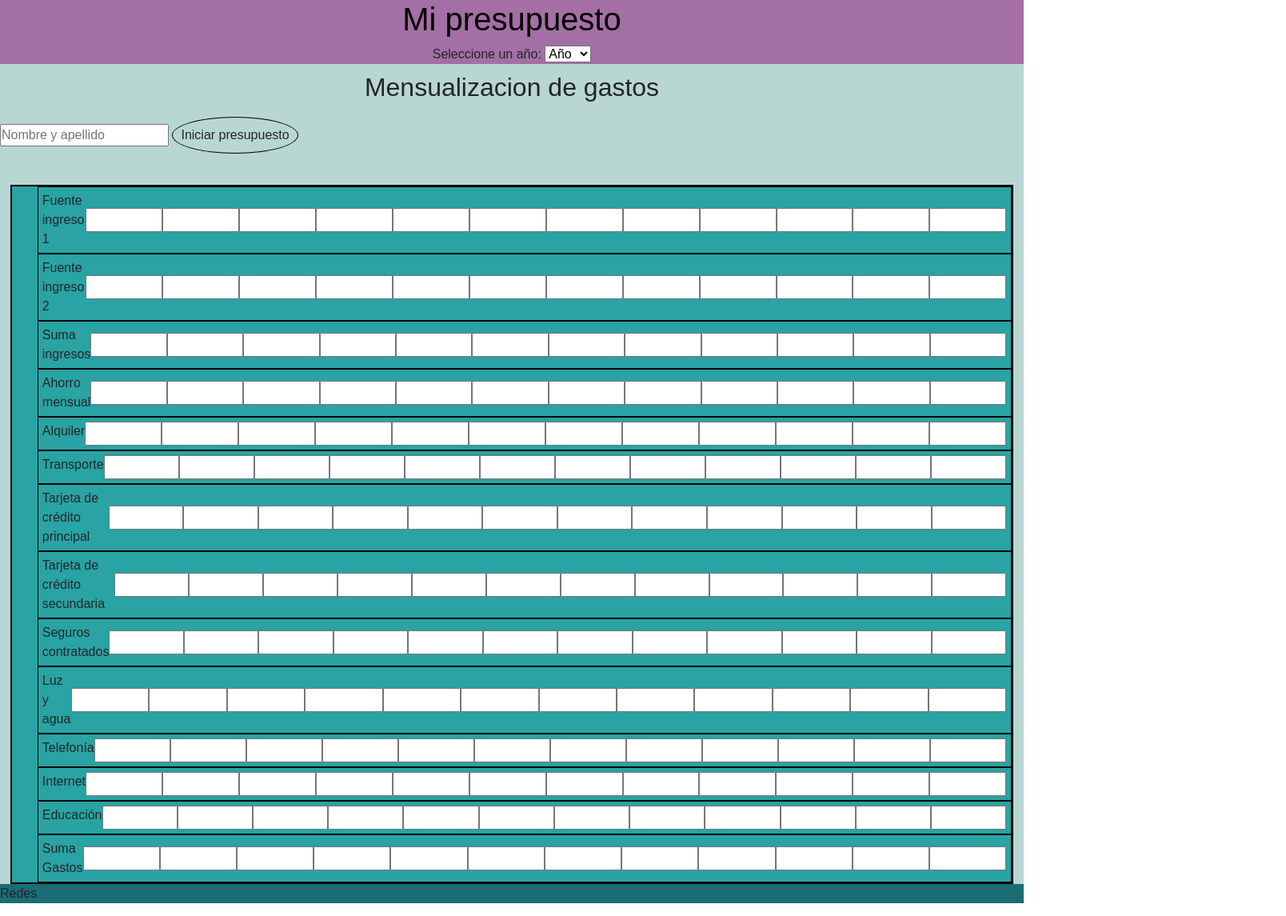
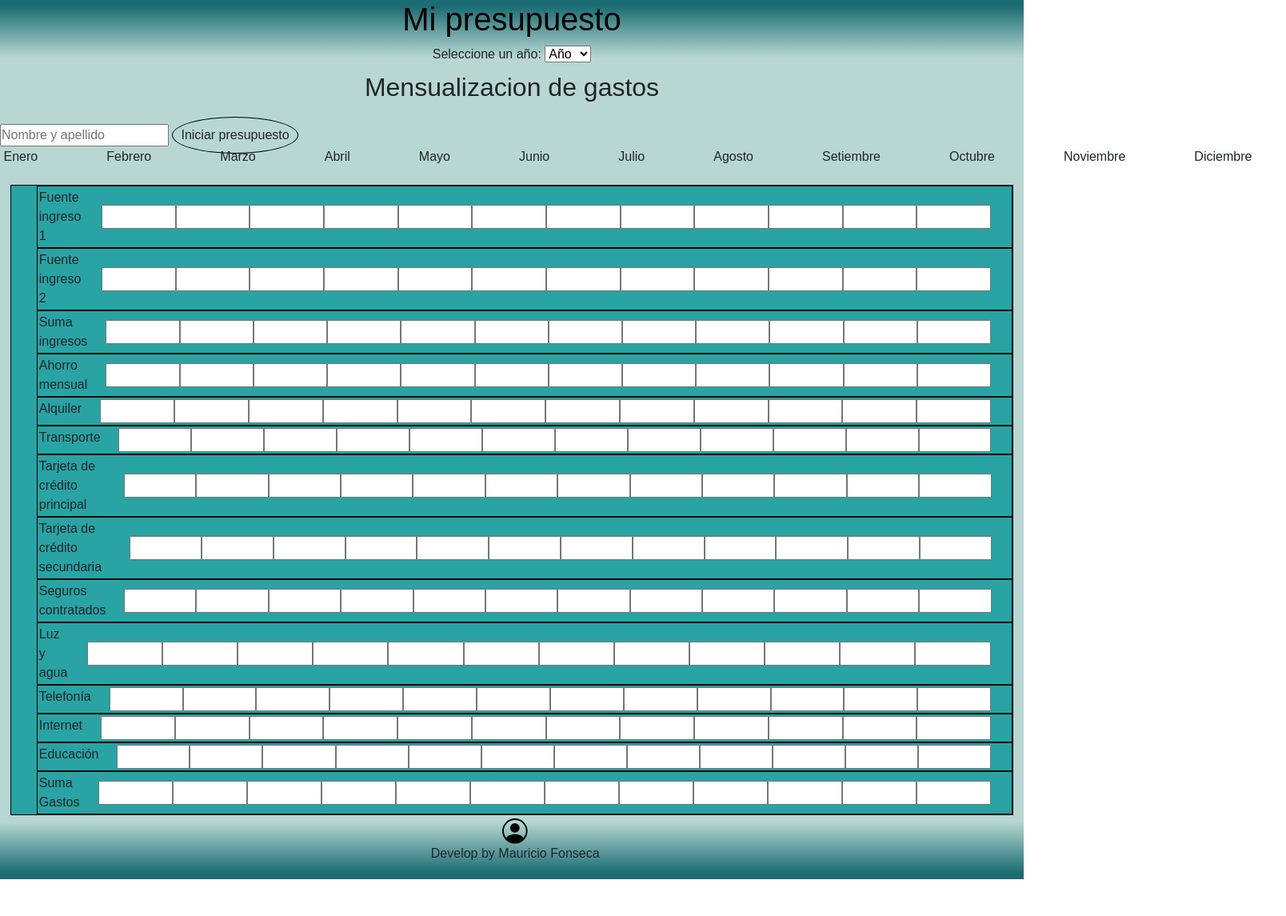
Before and after one commit to MauriFonseca/EntregaFinal-Fonseca, a website: page index.html in a window 1280 px wide. Shown: the whole page at 80% size, 1608 px wide, since content can reach past the window. After the commit the page ends 1099 px from the top, so only its background shows below. Drawn offline with nearby package versions, Linux system fonts and the light colour scheme.

Commit message:
Mauri - actualizacion segunda entrega JS

```diff
--- a/index.html
+++ b/index.html
@@ -4,9 +4,9 @@
     <meta charset="UTF-8">
     <meta name="viewport" content="width=device-width, initial-scale=1.0">
     <!--Meta description-->
-    <meta name="description" content="Nadie dice nada programacion 2024 y todo nuestro mejor contenido en un solo lugar">
+    <meta name="description" content="Este presupuesto interactivo fue creado para la mejor organizacion de los que lo necesiten. La idea es poder tener tus gastos alineados con tus fuentes de ingresos y poder lograr alcanzar una meta de ahorro realista y superable">
     <!--Meta keywords-->
-    <meta name="keywords" content="LUZU, NDN, Nadie dice Nada, 2024, Occiamin, programacion">
+    <meta name="keywords" content="Presupuesto, finanzas, contabilidad, recursos, organizacion, inversion, gastos, cashflow, administracion personal">
     <!--BS-->
     <link href="https://cdn.jsdelivr.net/npm/bootstrap@5.3.3/dist/css/bootstrap.min.css" rel="stylesheet" integrity="sha384-QWTKZyjpPEjISv5WaRU9OFeRpok6YctnYmDr5pNlyT2bRjXh0JMhjY6hW+ALEwIH" crossorigin="anonymous">
     <!--Estilos CSS-->
@@ -34,14 +34,36 @@
     <h2 class="title">Mensualizacion de gastos</h2>
     <input id="identificacionUsuario" placeholder="Nombre y apellido" type="text">
     <input id="inicio" class="btn" type="button" value="Iniciar presupuesto">
+    <div class="meses_presupuesto">
+        <p>Enero</p>
+        <p>Febrero</p>
+        <p>Marzo</p>
+        <p>Abril</p>
+        <p>Mayo</p>
+        <p>Junio</p>
+        <p>Julio</p>
+        <p>Agosto</p>
+        <p>Setiembre</p>
+        <p>Octubre</p>
+        <p>Noviembre</p>
+        <p>Diciembre</p>
+    </div>
 <form action="">
-<ul class="tabla_presupuesto">
-
-</ul>
+<ul class="tabla_presupuesto"></ul>
 </form>
 </main>
 <footer>
- <p>Redes</p>
+    <div class="foot">
+    <section class="img_foot">
+        <a class="size-item" href="https://www.instagram.com/mauriciofonsee/?hl=es">
+            <svg xmlns="http://www.w3.org/2000/svg" fill="currentColor"  viewBox="0 0 16 16">
+            <path d="M11 6a3 3 0 1 1-6 0 3 3 0 0 1 6 0"/>
+            <path fill-rule="evenodd" d="M0 8a8 8 0 1 1 16 0A8 8 0 0 1 0 8m8-7a7 7 0 0 0-5.468 11.37C3.242 11.226 4.805 10 8 10s4.757 1.225 5.468 2.37A7 7 0 0 0 8 1"/>
+            </svg>
+        </a>
+        <p>Develop by Mauricio Fonseca</p>
+    </section>
+    </div>
 </footer>
 </body>
 </html>
--- a/main.js
+++ b/main.js
@@ -42,7 +42,6 @@ function calcularSuma() {
 inputsFuente2.forEach((input) => {
 input.addEventListener("input", calcularSuma)
 })
-
 //GASTOS
 const gastos = ["Ahorro mensual", "Alquiler", "Transporte", "Tarjeta de crédito principal", "Tarjeta de crédito secundaria", "Seguros contratados", "Luz y agua", "Telefonía", "Internet", "Educación", "Suma Gastos"]
 const listaDesordenadaDos = document.querySelector("ul")
@@ -67,7 +66,7 @@ function calcularSuma() {
         }
       contenedorInputsDos.appendChild(inputTexto)
     }
-      gastoPresupuesto.appendChild(contenedorInputsDos);
+  gastoPresupuesto.appendChild(contenedorInputsDos)
   elementoGastos.push(gastoPresupuesto)
 })
   elementoGastos.forEach((el) => {
@@ -79,7 +78,7 @@ function calcularSuma() {
       inputsGastos.forEach((inputArray) => {
       const valorGasto = parseFloat(inputArray[i].value) || 0
       sumaDos += valorGasto
-      });
+    })
   inputsSumaDos[i].value = sumaDos
   }
 }
@@ -88,55 +87,11 @@ inputsGastos.forEach((inputArray) => {
     input.addEventListener("input", calcularSumaDos)
   })
 })
+//Identificacion del usuario
 const inputTextField = document.getElementById ("identificacionUsuario")
-const boton = document.getElementById('inicio');
+const boton = document.getElementById('inicio')
 inputTextField.addEventListener("change", function(){
-    boton.style.backgroundColor = "#13e813";
+    boton.style.backgroundColor = "#13e813"
+    const valor = inputTextField.value
+    localStorage.setItem('Nombre del usuario', valor)
 })
-listaDesordenadaTres.append(...elementoMeses)
-
-
-
-
-
-
-
-
-
-
-
-
-
-
-
-
-
-
-
-
-
-
-/* const listaMeses = ["Enero", "Febrero", "Marzo", "Abril", "Mayo", "Junio", "Julio", "Agosto", "Setiembre", "Octubre", "Noviembre", "Diciembre"]
-const listaDesordenadaTres = document.querySelector("tr")
-const elementoMeses = []
-listaMeses.forEach (listaMeses => {
-    const mesesPresupuesto = document.createElement ("th")
-    mesesPresupuesto.innerText = listaMeses, elementoMeses.push (mesesPresupuesto)
-}) */
-//EL nombre se deberia guardar en local storage
-
-
-{/*
-
-
-const calcularAhorroMensual = (totalIngresos) => totalIngresos * 0.1
-let ahorroMensual = calcularAhorroMensual(totalIngresos)
-console.log("Ahorros mensuales:", ahorroMensual)
-alert("Usted deberia fijar su meta de ahorro mensual en: " + ahorroMensual)
-
-
-const resultadoFinal = (ingresoTotal, gastoTotal) => ingresoTotal - gastoTotal
-let libreDisponibilidad = resultadoFinal(totalIngresos, totalGastos)
-console.log("Libre Disponibilidad:", libreDisponibilidad)
-alert("Tu monto de libre disponibilidad es: " + libreDisponibilidad)
- */}
--- a/scss/_cabeza.scss
+++ b/scss/_cabeza.scss
@@ -1,8 +1,8 @@
 header {
-    background-color: map-get($map: $colors , $key: header-color);
+    background: linear-gradient(0deg, #b8d7d2  30%, #1b6c73 70%);
     text-align: center;
     &:hover{
-        background-color: map-get($map: $colors , $key: hover-header);
+        background: linear-gradient(0deg, #b8d7d2  10%, #1b6c73 90%);
     }
 }
 a {
--- a/scss/_cuerpo.scss
+++ b/scss/_cuerpo.scss
@@ -2,8 +2,17 @@ main {
     background-color: map-get($map: $colors , $key: main-color);
         .tabla_presupuesto{
             background-color: map-get($map: $colors , $key: backtabla);
-            border: 2px solid #000000;
+            border: 1px solid #000000;
             margin: 3% 1% 0 1%;
+        }
+        .meses_presupuesto{
+            display: flex;
+            position: absolute;
+            top: 23%;
+            right: 55%;
+            p{
+                padding: 0 7%;
+            }
         }
         .btn {
             border-radius: 50%;
@@ -14,7 +23,7 @@ main {
             display: flex;
             list-style: none;
             border: solid 1px black;
-            padding: 5px;
+            padding: 2px;
             width: 100%;
             div {
                 display: flex;
@@ -22,9 +31,8 @@ main {
                 margin: 0 1px 0 0;
                 justify-content: center;
                 align-items: center;
-
             input {
-                width: 10%;
+                width: 8%;
                 height: 30px;
                 &:hover {
                     background-color: map-get($map: $colors , $key: hover-tabla);
--- a/scss/_pie.scss
+++ b/scss/_pie.scss
@@ -1,3 +1,24 @@
 footer {
-    background-color: map-get($map: $colors , $key: footer-color);
+    background: linear-gradient(0deg, #1b6c73 10%, #b8d7d2 90%);
+    display: flex;
+    flex-wrap: wrap;
+    justify-content: center;
+    .foot {
+        justify-content: center;
+        align-items: center;
+    .img_foot{
+        display: flex;
+        flex-direction: column;
+        align-items: center;
+        width: 100%;
+        margin: 2%;
+        justify-content: center;
+        .size-item{
+            width: 15%;
+            &:hover {
+                color: map-get($map: $colors , $key: hover-header);
+            }
+        }
+    }
 }
+}
--- a/scss/config/_vars.scss
+++ b/scss/config/_vars.scss
@@ -5,7 +5,7 @@ $colors:(
     header-color: #abc4ce,
     main-color: #b8d7d2,
     footer-color: #1b6c73,
-    hover-tabla: rgba(184, 163, 234, 0.949),
+    hover-tabla: rgba(173, 218, 236, 0.949),
     hover-header: rgba(95, 1, 95, 0.564),
     enlace: rgb(0, 0, 0),
     )
```
Also changed, not shown: css/main.css, 1 other file. Lines whose indentation alone changed are shown as unchanged.
